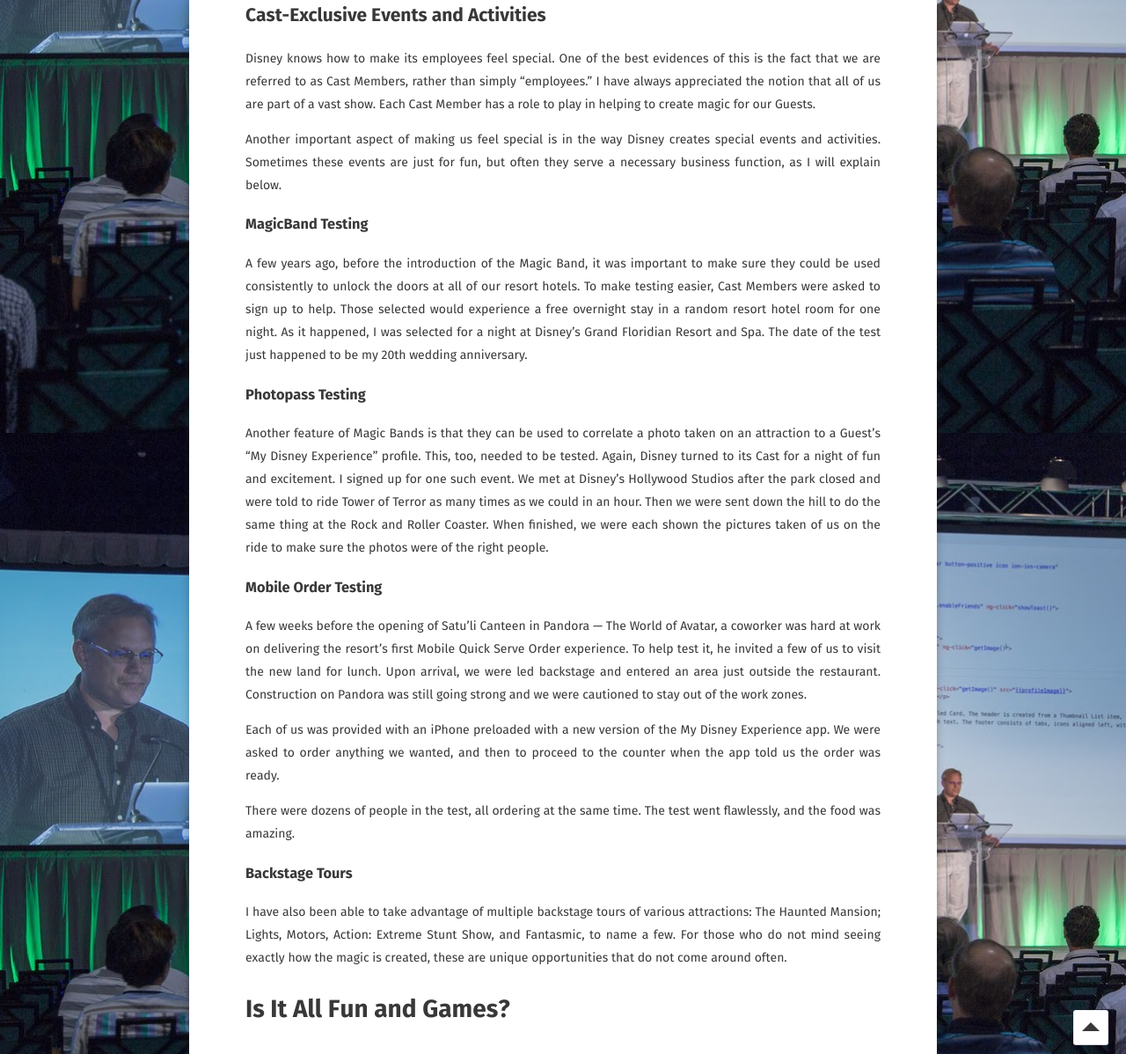
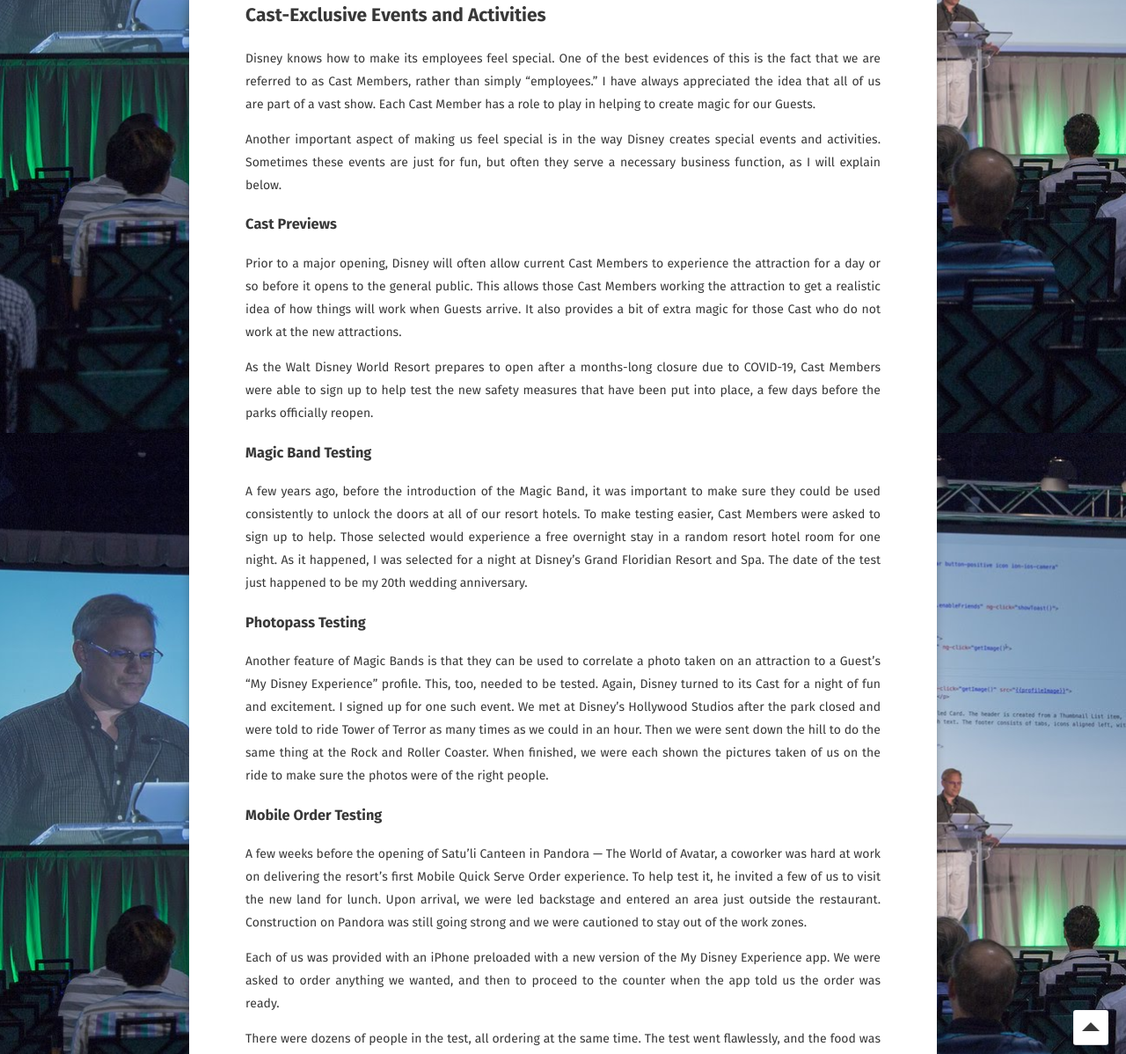
Before and after one commit to walkingriver/walkingriver.github.io, a Jekyll site: the page built from _posts/2020-07-08-why-disney-1.md, in a window 1280 px wide and 1400 px high, scrolled down 3806 px. Shown: the part 202-1400 px from the top of the window at 88% size. Built offline with Jekyll 4.4.1, drawn with Linux system fonts in a browser that asks for light colours; some web fonts are replaced; some of the changed text lies outside the part shown.

Commit message:
Revert "A few typos and a few suggested edits"
This reverts commit 0a1a0dca97e9036dc89189ca7df34bd08277cf4f.

```diff
--- a/_posts/2020-07-08-why-disney-1.md
+++ b/_posts/2020-07-08-why-disney-1.md
@@ -78,11 +78,17 @@ During the dedication event for Star Wars: Galaxy's Edge at Disney's Hollywood S
 
 ## Cast-Exclusive Events and Activities
 
-Disney knows how to make its employees feel special. One of the best evidences of this is the fact that we are referred to as Cast Members, rather than simply "employees." I have always appreciated the notion that all of us are part of a vast show. Each Cast Member has a role to play in helping to create magic for our Guests.
+Disney knows how to make its employees feel special. One of the best evidences of this is the fact that we are referred to as Cast Members, rather than simply "employees." I have always appreciated the idea that all of us are part of a vast show. Each Cast Member has a role to play in helping to create magic for our Guests.
 
 Another important aspect of making us feel special is in the way Disney creates special events and activities. Sometimes these events are just for fun, but often they serve a necessary business function, as I will explain below.
 
-### MagicBand Testing
+### Cast Previews
+
+Prior to a major opening, Disney will often allow current Cast Members to experience the attraction for a day or so before it opens to the general public. This allows those Cast Members working the attraction to get a realistic idea of how things will work when Guests arrive. It also provides a bit of extra magic for those Cast who do not work at the new attractions.
+
+As the Walt Disney World Resort prepares to open after a months-long closure due to COVID-19, Cast Members were able to sign up to help test the new safety measures that have been put into place, a few days before the parks officially reopen.
+
+### Magic Band Testing
 
 A few years ago, before the introduction of the Magic Band, it was important to make sure they could be used consistently to unlock the doors at all of our resort hotels. To make testing easier, Cast Members were asked to sign up to help. Those selected would experience a free overnight stay in a random resort hotel room for one night. As it happened, I was selected for a night at Disney's Grand Floridian Resort and Spa. The date of the test just happened to be my 20th wedding anniversary.
 
@@ -102,8 +108,10 @@ There were dozens of people in the test, all ordering at the same time. The test
 
 I have also been able to take advantage of multiple backstage tours of various attractions: The Haunted Mansion; Lights, Motors, Action: Extreme Stunt Show, and Fantasmic, to name a few. For those who do not mind seeing exactly how the magic is created, these are unique opportunities that do not come around often.
 
-# Is It All Fun and Games?
+# Bottom Line
 
-As you may guess, working at Disney is not all fun and games. There are career-related benefits to working here. I will detail some of those in next week's post.
+As you may guess, not all of these experiences are available to everyone. I consider myself blessed to be able to take advantage of these opportunities. Other Cast Members in other organizations will have different opportunities, but I have no doubt they are just as magical.
+
+Of course, working at Disney is not all fun and games. There are just as many career-related benefits to working here. [I detail some of those in the follow-up post](https://walkingriver.com/why-disney-2).
 
 To make sure you are notified, please [follow me on Twitter](https://twitter.com/walkingriver).
```
